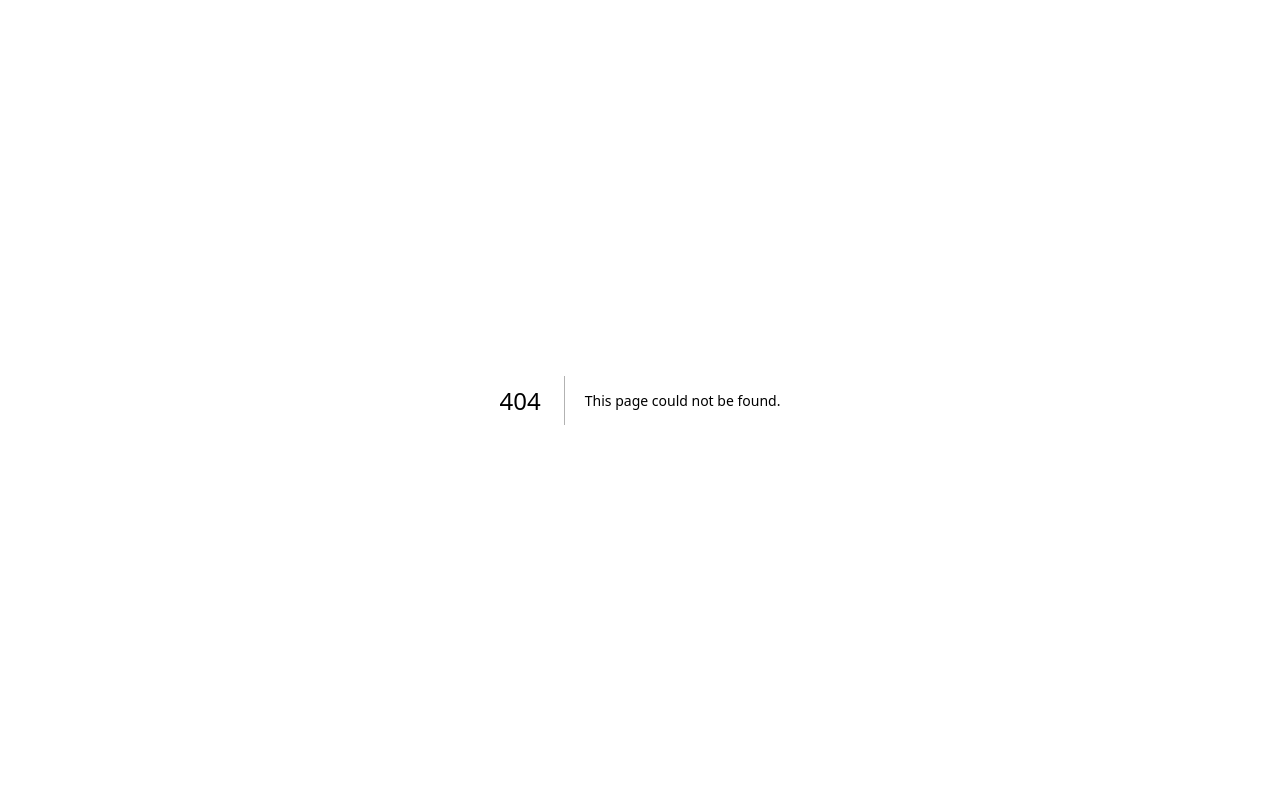
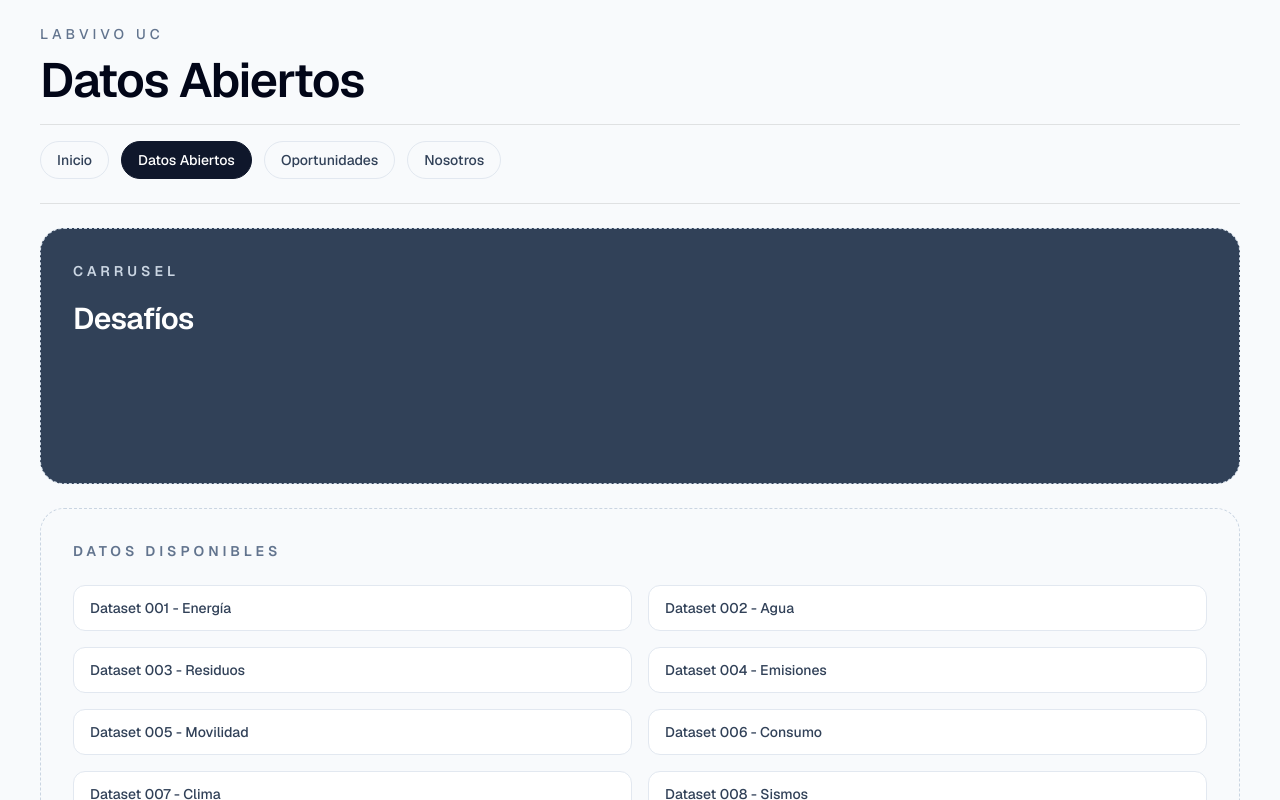
Before and after one commit to artufin/CampusLabUC, a Next.js app in the folder web/: page /datos-abiertos in a window 1280 px wide. Before the commit this address had no page. Shown: the top 800 px of the page. Built offline with nearby package versions, Linux system fonts and the light colour scheme.

Commit message:
feat: add Dataset and Datos Abiertos pages with navigation links

```diff
--- /dev/null
+++ b/web/app/datos-abiertos/dataset/page.tsx
@@ -0,0 +1,74 @@
+import Link from "next/link";
+
+export default function DatasetPage() {
+  const navItems = [
+    { label: "Inicio", href: "/" },
+    { label: "Datos Abiertos", href: "/datos-abiertos" },
+    { label: "Oportunidades", href: "#" },
+    { label: "Nosotros", href: "#" },
+  ];
+
+  return (
+    <main className="min-h-screen w-full px-4 py-6 sm:px-6 lg:px-10">
+      <header className="w-full border-b border-black/10 pb-6">
+        <div className="space-y-3">
+          <p className="text-sm font-medium uppercase tracking-[0.3em] text-slate-500">
+            LabVivo UC
+          </p>
+          <h1 className="text-4xl font-semibold tracking-tight text-slate-950 sm:text-5xl">
+            Dataset
+          </h1>
+        </div>
+
+        <nav
+          aria-label="Navegación principal"
+          className="mt-5 flex w-full flex-wrap items-center gap-3 border-t border-black/10 pt-4"
+        >
+          {navItems.map((item) => {
+            const isActive = item.label === "Datos Abiertos";
+
+            return (
+              <Link
+                key={item.label}
+                href={item.href}
+                className={`rounded-full border px-4 py-2 text-sm font-medium transition-colors ${
+                  isActive
+                    ? "border-slate-900 bg-slate-900 text-white"
+                    : "border-slate-200 bg-slate-50 text-slate-700 hover:border-slate-300 hover:bg-white hover:text-slate-950"
+                }`}
+              >
+                {item.label}
+              </Link>
+            );
+          })}
+        </nav>
+      </header>
+
+      <section className="mt-6 w-full">
+        <article className="flex min-h-[18rem] w-full flex-col rounded-[1.5rem] border border-dashed border-slate-300 bg-slate-700 p-6 text-white sm:p-8">
+          <div className="space-y-5">
+            <p className="text-sm font-semibold uppercase tracking-[0.28em] text-slate-300">
+              Dataset
+            </p>
+            <h2 className="text-2xl font-semibold tracking-tight sm:text-3xl">
+              Gráficos del dataset
+            </h2>
+          </div>
+        </article>
+      </section>
+
+      <section className="mt-6 w-full">
+        <article className="flex min-h-[24rem] w-full flex-col rounded-[1.5rem] border border-dashed border-slate-300 bg-slate-50 p-6 sm:p-8">
+          <div className="space-y-5">
+            <p className="text-sm font-semibold uppercase tracking-[0.28em] text-slate-500">
+              Descargas
+            </p>
+            <h2 className="text-2xl font-semibold tracking-tight text-slate-950 sm:text-3xl">
+              Opciones de descarga
+            </h2>
+          </div>
+        </article>
+      </section>
+    </main>
+  );
+}
--- /dev/null
+++ b/web/app/datos-abiertos/page.tsx
@@ -0,0 +1,95 @@
+import Link from "next/link";
+
+export default function DatosAbiertosPage() {
+  const datasetHref = "/datos-abiertos/dataset";
+
+  const navItems = [
+    { label: "Inicio", href: "/" },
+    { label: "Datos Abiertos", href: "/datos-abiertos" },
+    { label: "Oportunidades", href: "#" },
+    { label: "Nosotros", href: "#" },
+  ];
+
+  const dataPlaceholders = [
+    "Dataset 001 - Energía",
+    "Dataset 002 - Agua",
+    "Dataset 003 - Residuos",
+    "Dataset 004 - Emisiones",
+    "Dataset 005 - Movilidad",
+    "Dataset 006 - Consumo",
+    "Dataset 007 - Clima",
+    "Dataset 008 - Sismos",
+  ];
+
+  return (
+    <main className="min-h-screen w-full px-4 py-6 sm:px-6 lg:px-10">
+      <header className="w-full border-b border-black/10 pb-6">
+        <div className="space-y-3">
+          <p className="text-sm font-medium uppercase tracking-[0.3em] text-slate-500">
+            LabVivo UC
+          </p>
+          <h1 className="text-4xl font-semibold tracking-tight text-slate-950 sm:text-5xl">
+            Datos Abiertos
+          </h1>
+        </div>
+
+        <nav
+          aria-label="Navegación principal"
+          className="mt-5 flex w-full flex-wrap items-center gap-3 border-t border-black/10 pt-4"
+        >
+          {navItems.map((item) => {
+            const isActive = item.label === "Datos Abiertos";
+
+            return (
+              <Link
+                key={item.label}
+                href={item.href}
+                className={`rounded-full border px-4 py-2 text-sm font-medium transition-colors ${
+                  isActive
+                    ? "border-slate-900 bg-slate-900 text-white"
+                    : "border-slate-200 bg-slate-50 text-slate-700 hover:border-slate-300 hover:bg-white hover:text-slate-950"
+                }`}
+              >
+                {item.label}
+              </Link>
+            );
+          })}
+        </nav>
+      </header>
+
+      <section className="mt-6 w-full">
+          <article className="flex min-h-[16rem] w-full flex-col justify-between rounded-[1.5rem] border border-dashed border-slate-300 bg-slate-700 p-6 text-white transition duration-200 group-hover:-translate-y-0.5 group-hover:border-slate-500 group-hover:shadow-lg sm:p-8">
+          <div className="space-y-5">
+            <p className="text-sm font-semibold uppercase tracking-[0.28em] text-slate-300">
+              Carrusel
+            </p>
+            <h2 className="text-2xl font-semibold tracking-tight sm:text-3xl">Desafíos</h2>
+          </div>
+          </article>
+      </section>
+
+      <section className="mt-6 w-full">
+        <article className="min-h-[30rem] w-full rounded-[1.5rem] border border-dashed border-slate-300 bg-slate-50 p-6 sm:p-8">
+          <div className="space-y-6">
+            <p className="text-sm font-semibold uppercase tracking-[0.28em] text-slate-500">
+              Datos disponibles
+            </p>
+
+            <ul className="grid grid-cols-1 gap-4 text-slate-700 sm:grid-cols-2">
+              {dataPlaceholders.map((item) => (
+                <li key={item} className="list-inside">
+                  <Link
+                    href={datasetHref}
+                    className="block w-full rounded-xl border border-slate-200 bg-white px-4 py-3 text-left text-sm font-medium transition duration-200 hover:-translate-y-0.5 hover:border-slate-400 hover:shadow-md focus-visible:outline-none focus-visible:ring-2 focus-visible:ring-slate-400"
+                  >
+                    {item}
+                  </Link>
+                </li>
+              ))}
+            </ul>
+          </div>
+        </article>
+      </section>
+    </main>
+  );
+}
--- a/web/app/page.tsx
+++ b/web/app/page.tsx
@@ -1,5 +1,12 @@
+import Link from "next/link";
+
 export default function Home() {
-  const navItems = ["Datos Abiertos", "Oportunidades", "Nosotros"];
+  const navItems = [
+    { label: "Inicio", href: "/" },
+    { label: "Datos Abiertos", href: "/datos-abiertos" },
+    { label: "Oportunidades", href: "#" },
+    { label: "Nosotros", href: "#" },
+  ];
 
   return (
     <main className="min-h-screen w-full px-4 py-6 sm:px-6 lg:px-10">
@@ -18,13 +25,13 @@ export default function Home() {
           className="mt-5 flex w-full flex-wrap items-center gap-3 border-t border-black/10 pt-4"
         >
           {navItems.map((item) => (
-            <a
-              key={item}
-              href="#"
+            <Link
+              key={item.label}
+              href={item.href}
               className="rounded-full border border-slate-200 bg-slate-50 px-4 py-2 text-sm font-medium text-slate-700 transition-colors hover:border-slate-300 hover:bg-white hover:text-slate-950"
             >
-              {item}
-            </a>
+              {item.label}
+            </Link>
           ))}
         </nav>
       </header>
```
